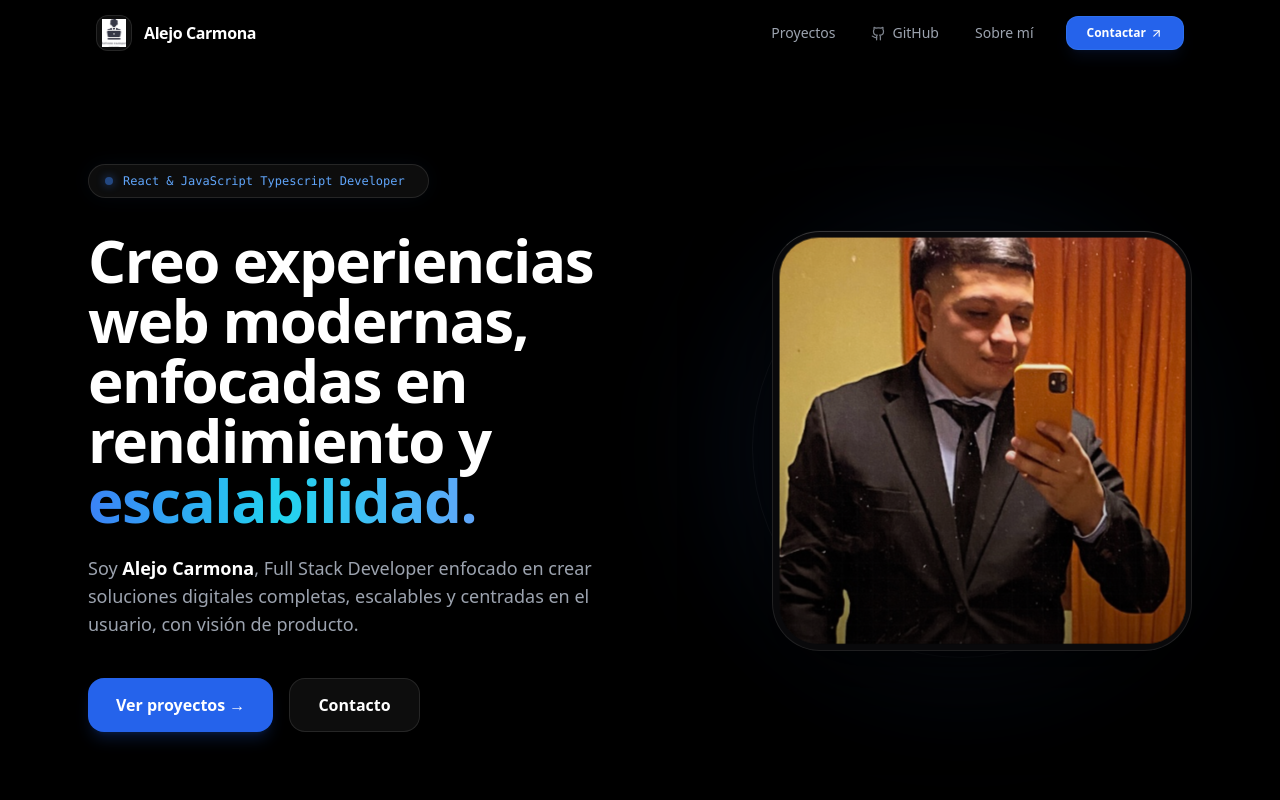
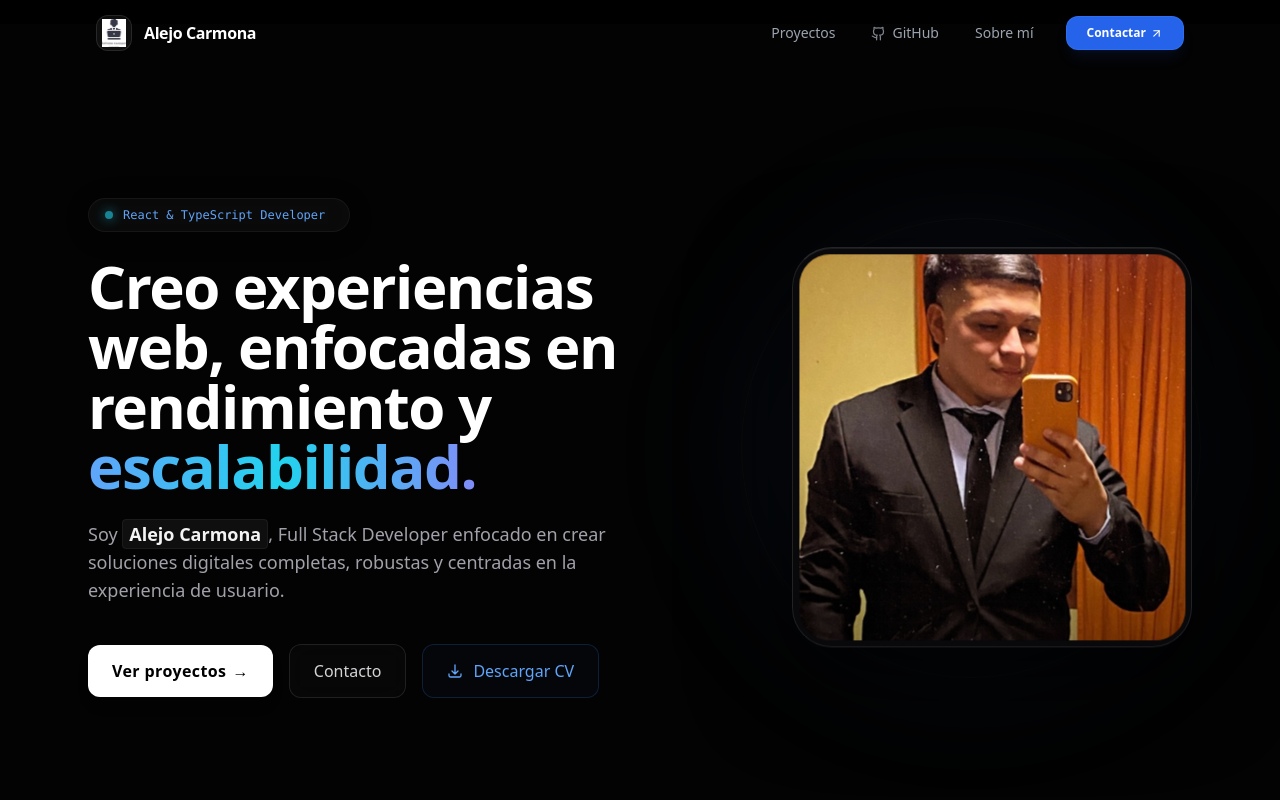
Before and after one commit to alejocarmona12/mi-porfolio, a React (Vite) app: page / in a window 1280 px wide. Shown: the top 800 px of the page. Built offline with nearby package versions, Linux system fonts and the light colour scheme.

Commit message:
agrego boton de descarga cv

```diff
--- a/src/App.tsx
+++ b/src/App.tsx
@@ -5,7 +5,6 @@ import Stack from "./components/stack";
 import Footer from "./components/footer";
 import DeployNetlify from "./components/deployNetlify";
 import Contact from "./components/contact";
-import Timeline from "./components/timeline";
 
 export default function App() {
   return (
@@ -21,7 +20,6 @@ export default function App() {
         <div className="space-y-12 md:space-y-20">
           <About />
           <Stack />
-          <Timeline />
           <DeployNetlify />
 
           <Contact />
--- a/src/components/hero.tsx
+++ b/src/components/hero.tsx
@@ -1,16 +1,23 @@
-import { motion, useMotionValue, useTransform } from "framer-motion";
+import { motion, useMotionValue, useTransform, useSpring } from "framer-motion";
 import { TypeAnimation } from "react-type-animation";
 import foto from "../images/foto-alejocarmona.jpg";
 import Container from "../layout/container";
 
 export default function Hero() {
-  // Valores para el efecto de inclinación (Tilt) 3D en la foto
+  // Valores base para el efecto de inclinación 3D
   const x = useMotionValue(0);
   const y = useMotionValue(0);
 
-  // Mapeamos el movimiento a rotación física leve
-  const rotateX = useTransform(y, [-300, 300], [15, -15]);
-  const rotateY = useTransform(x, [-300, 300], [-15, 15]);
+  // Configuramos un efecto "spring" físico para suavizar el movimiento de la foto
+  const springConfig = { damping: 25, stiffness: 150 };
+  const rotateX = useSpring(
+    useTransform(y, [-300, 300], [15, -15]),
+    springConfig,
+  );
+  const rotateY = useSpring(
+    useTransform(x, [-300, 300], [-15, 15]),
+    springConfig,
+  );
 
   function handleMouseMove(
     event: React.MouseEvent<HTMLDivElement, MouseEvent>,
@@ -32,45 +39,50 @@ export default function Hero() {
   return (
     <section
       id="inicio"
-      className="relative min-h-screen flex items-center bg-black select-none"
-      // 🛠️ SE ELIMINÓ 'overflow-hidden' PARA EVITAR QUE SE CORTEN LOS COMPONENTES ORBITALES INFERIORES
+      className="relative min-h-screen flex items-center bg-[#030303] select-none text-white overflow-x-hidden"
     >
       {/* Background Effects */}
-      <div className="absolute inset-0 -z-10 overflow-hidden">
-        {/* Main Glow */}
+      <div className="absolute inset-0 -z-10 overflow-hidden pointer-events-none">
+        {/* Main Glow Aurora */}
         <motion.div
-          animate={{ scale: [1, 1.05, 1], opacity: [0.4, 0.6, 0.4] }}
-          transition={{ duration: 8, repeat: Infinity, ease: "easeInOut" }}
-          className="absolute top-0 left-1/2 -translate-x-1/2 w-[900px] h-[900px] bg-blue-500/10 blur-3xl rounded-full"
+          animate={{ scale: [1, 1.1, 1], opacity: [0.3, 0.5, 0.3] }}
+          transition={{ duration: 12, repeat: Infinity, ease: "easeInOut" }}
+          className="absolute top-[-10%] left-1/2 -translate-x-1/2 w-[1000px] h-[600px] bg-gradient-to-b from-blue-600/20 to-cyan-500/0 blur-[140px] rounded-full"
         />
 
-        {/* Secondary Glow */}
+        {/* Secondary Ambient Light */}
         <motion.div
-          animate={{ scale: [1, 1.1, 1], opacity: [0.3, 0.5, 0.3] }}
-          transition={{ duration: 10, repeat: Infinity, ease: "easeInOut" }}
-          className="absolute top-40 right-20 w-[350px] h-[350px] bg-cyan-400/10 blur-3xl rounded-full"
+          animate={{ scale: [1, 1.15, 1], opacity: [0.2, 0.4, 0.2] }}
+          transition={{
+            duration: 8,
+            repeat: Infinity,
+            ease: "easeInOut",
+            delay: 2,
+          }}
+          className="absolute bottom-10 right-[-5%] w-[500px] h-[500px] bg-blue-500/10 blur-[120px] rounded-full"
         />
 
-        {/* Grid Espacial */}
-        <div className="absolute inset-0 bg-[linear-gradient(to_right,#ffffff03_1px,transparent_1px),linear-gradient(to_bottom,#ffffff03_1px,transparent_1px)] bg-[size:30px_30px]" />
+        {/* Grid Espacial Minimalista */}
+        <div className="absolute inset-0 bg-[radial-gradient(#ffffff05_1px,transparent_1px)] [background-size:24px_24px]" />
       </div>
 
       <Container>
-        <div className="grid lg:grid-cols-[1.1fr_.9fr] gap-12 lg:gap-20 items-center pt-32 pb-20">
+        <div className="grid lg:grid-cols-[1.15fr_.85fr] gap-12 lg:gap-16 items-center pt-32 pb-20">
           {/* LEFT SIDE: Texts & Actions */}
           <motion.div
-            initial={{ opacity: 0, x: -30 }}
-            animate={{ opacity: 1, x: 0 }}
-            transition={{ duration: 0.8, ease: "easeOut" }}
+            initial={{ opacity: 0, y: 20 }}
+            animate={{ opacity: 1, y: 0 }}
+            transition={{ duration: 0.8, ease: [0.16, 1, 0.3, 1] }}
+            className="z-10"
           >
             {/* Badge Animado */}
-            <div className="inline-flex items-center gap-2.5 px-4 py-2 rounded-full border border-white/10 bg-white/5 backdrop-blur-xl text-blue-400 text-xs font-mono font-medium shadow-[0_0_20px_rgba(59,130,246,0.05)]">
-              <span className="w-2 h-2 rounded-full bg-blue-500 shadow-[0_0_10px_rgba(59,130,246,1)] animate-pulse" />
+            <div className="inline-flex items-center gap-2.5 px-4 py-2 rounded-full border border-white/5 bg-white/[0.03] backdrop-blur-xl text-blue-400 text-xs font-mono font-medium shadow-[0_4px_30px_rgba(0,0,0,0.1)]">
+              <span className="w-2 h-2 rounded-full bg-cyan-400 shadow-[0_0_12px_rgba(34,211,238,1)] animate-pulse" />
               <TypeAnimation
                 sequence={[
                   "Full Stack Developer",
                   2000,
-                  "React & JavaScript Typescript Developer",
+                  "React & TypeScript Developer",
                   2000,
                   "Disponible para proyectos",
                   2000,
@@ -83,82 +95,110 @@ export default function Hero() {
             </div>
 
             {/* TITLE */}
-            <h1 className="mt-8 text-4xl md:text-5xl lg:text-6xl font-bold tracking-tight leading-[1.15] text-white">
-              Creo experiencias web modernas, enfocadas en rendimiento y{" "}
-              <span className="bg-gradient-to-r from-blue-500 via-cyan-400 to-blue-400 bg-clip-text text-transparent">
+            <h1 className="mt-6 text-4xl md:text-5xl lg:text-6xl font-extrabold tracking-tight leading-[1.1] text-white">
+              Creo experiencias web, enfocadas en rendimiento y{" "}
+              <span className="bg-gradient-to-r from-blue-400 via-cyan-400 to-indigo-400 bg-clip-text text-transparent">
                 escalabilidad.
               </span>
             </h1>
 
             {/* DESCRIPTION */}
-            <p className="mt-6 max-w-lg text-base md:text-lg leading-relaxed text-gray-400">
+            <p className="mt-6 max-w-xl text-base md:text-lg leading-relaxed text-zinc-400 font-normal">
               Soy{" "}
-              <strong className="text-white font-semibold">
+              <strong className="text-zinc-100 font-semibold bg-white/5 px-1.5 py-0.5 rounded border border-white/5">
                 Alejo Carmona
               </strong>
               , Full Stack Developer enfocado en crear soluciones digitales
-              completas, escalables y centradas en el usuario, con visión de
-              producto.
+              completas, robustas y centradas en la experiencia de usuario.
             </p>
 
             {/* BUTTONS */}
-            <div className="mt-10 flex flex-col sm:flex-row gap-4">
+            <div className="mt-10 flex flex-wrap gap-4 items-center">
               <a
                 href="#proyectos"
-                className="inline-flex items-center justify-center px-7 py-3.5 rounded-2xl bg-blue-600 text-white font-semibold shadow-lg shadow-blue-600/20 hover:bg-blue-700 hover:scale-[1.02] active:scale-[0.98] transition-all duration-300"
+                className="group relative inline-flex items-center justify-center px-6 py-3.5 rounded-xl bg-white text-black font-semibold tracking-wide overflow-hidden shadow-lg hover:shadow-blue-500/10 transition-all duration-300 active:scale-95"
               >
-                Ver proyectos →
+                <span className="absolute inset-0 w-full h-full bg-gradient-to-r from-blue-500 to-cyan-400 opacity-0 group-hover:opacity-100 transition-opacity duration-300 -z-10" />
+                <span className="group-hover:text-white transition-colors duration-300">
+                  Ver proyectos
+                </span>
+                <span className="ml-1.5 transform group-hover:translate-x-1 transition-transform duration-300 group-hover:text-white">
+                  →
+                </span>
               </a>
 
               <a
                 href="#contacto"
-                className="inline-flex items-center justify-center px-7 py-3.5 rounded-2xl border border-white/10 bg-white/5 backdrop-blur-xl text-white font-semibold hover:bg-white/10 hover:border-white/20 active:scale-[0.98] transition-all duration-300"
+                className="inline-flex items-center justify-center px-6 py-3.5 rounded-xl border border-white/10 bg-white/[0.02] backdrop-blur-md text-zinc-300 font-medium hover:text-white hover:bg-white/5 hover:border-white/20 transition-all duration-300 active:scale-95"
               >
                 Contacto
+              </a>
+
+              {/* NUEVO BOTÓN: DESCARGAR CV */}
+              <a
+                href="/cv-alejo-carmona.pdf" // Reemplaza por la ruta real de tu archivo
+                download="CV_Alejo_Carmona.pdf"
+                className="group inline-flex items-center justify-center gap-2.5 px-6 py-3.5 rounded-xl border border-blue-500/20 bg-blue-500/[0.03] text-blue-400 font-medium hover:bg-blue-500/10 hover:border-blue-500/40 transition-all duration-300 active:scale-95"
+              >
+                <svg
+                  xmlns="http://w3.org"
+                  fill="none"
+                  viewBox="0 0 24 24"
+                  strokeWidth={2}
+                  stroke="currentColor"
+                  className="w-4 h-4 transform group-hover:translate-y-0.5 transition-transform duration-300"
+                >
+                  <path
+                    strokeLinecap="round"
+                    strokeLinejoin="round"
+                    d="M3 16.5v2.25A2.25 2.25 0 0 0 5.25 21h13.5A2.25 2.25 0 0 0 21 18.75V16.5M16.5 12 12 16.5m0 0L7.5 12m4.5 4.5V3"
+                  />
+                </svg>
+                <span>Descargar CV</span>
               </a>
             </div>
           </motion.div>
 
           {/* RIGHT SIDE: 3D Parallax Photo */}
           <div
-            className="relative flex justify-center lg:justify-end cursor-grab active:cursor-grabbing"
-            style={{ perspective: "1000px" }}
+            className="relative flex justify-center lg:justify-end cursor-grab active:cursor-grabbing z-10"
+            style={{ perspective: "1200px" }}
             onMouseMove={handleMouseMove}
             onMouseLeave={handleMouseLeave}
           >
-            {/* Glow Behind */}
+            {/* Glow Behind Photo */}
             <div className="absolute inset-0 flex items-center justify-center pointer-events-none">
-              <div className="w-[450px] h-[450px] rounded-full bg-blue-500/10 blur-3xl" />
+              <div className="w-[400px] h-[400px] rounded-full bg-blue-500/10 blur-[80px]" />
             </div>
 
-            {/* Decorative Orbit Ring */}
-            <div className="absolute w-[420px] h-[420px] rounded-full border border-white/5 top-1/2 left-1/2 -translate-x-1/2 -translate-y-1/2 pointer-events-none" />
+            {/* Decorative Grid Line */}
+            <div className="absolute w-[460px] h-[460px] rounded-full border border-white/[0.02] top-1/2 left-1/2 -translate-x-1/2 -translate-y-1/2 pointer-events-none hidden md:block" />
 
             {/* Monolito de Foto 3D */}
             <motion.div
               style={{ rotateX, rotateY, transformStyle: "preserve-3d" }}
-              animate={{ y: [0, -8, 0] }}
-              transition={{ duration: 5, repeat: Infinity, ease: "easeInOut" }}
-              className="relative w-72 h-72 md:w-[420px] md:h-[420px] rounded-[48px] border border-white/10 bg-zinc-950 p-3 shadow-[0_30px_80px_rgba(0,0,0,0.8)] border-t-white/20"
+              animate={{ y: [0, -6, 0] }}
+              transition={{ duration: 6, repeat: Infinity, ease: "easeInOut" }}
+              className="relative w-72 h-72 md:w-[400px] md:h-[400px] rounded-[40px] border border-white/10 bg-zinc-950 p-2.5 shadow-[0_30px_100px_rgba(0,0,0,0.8)] border-t-white/20"
             >
-              {/* Contenedor de la Imagen con translateZ para flotar */}
+              {/* Contenedor de la Imagen */}
               <div
-                className="relative w-full h-full rounded-[38px] overflow-hidden group"
+                className="relative w-full h-full rounded-[30px] overflow-hidden group"
                 style={{
-                  transform: "translateZ(30px)",
+                  transform: "translateZ(25px)",
                   transformStyle: "preserve-3d",
                 }}
               >
                 {/* Gradiente Protector */}
-                <div className="absolute inset-0 bg-gradient-to-t from-black/50 via-black/10 to-transparent z-10 pointer-events-none" />
+                <div className="absolute inset-0 bg-gradient-to-t from-black/40 via-transparent to-transparent window-none z-10" />
 
                 {/* Cuadrícula interna tecnológica */}
-                <div className="absolute inset-0 bg-[linear-gradient(to_right,#ffffff03_1px,transparent_1px),linear-gradient(to_bottom,#ffffff03_1px,transparent_1px)] bg-[size:15px_15px] z-10 pointer-events-none" />
+                <div className="absolute inset-0 bg-[linear-gradient(to_right,#ffffff02_1px,transparent_1px),linear-gradient(to_bottom,#ffffff02_1px,transparent_1px)] bg-[size:20px_20px] z-10 pointer-events-none" />
 
                 <img
                   src={foto}
                   alt="Alejo Carmona"
-                  className="w-full h-full object-cover transition-transform duration-700 group-hover:scale-105"
+                  className="w-full h-full object-cover transition-transform duration-700 group-hover:scale-[1.03]"
                 />
               </div>
             </motion.div>
```
Also changed, not shown: src/components/timeline.tsx (deleted, +0 -90 lines).
